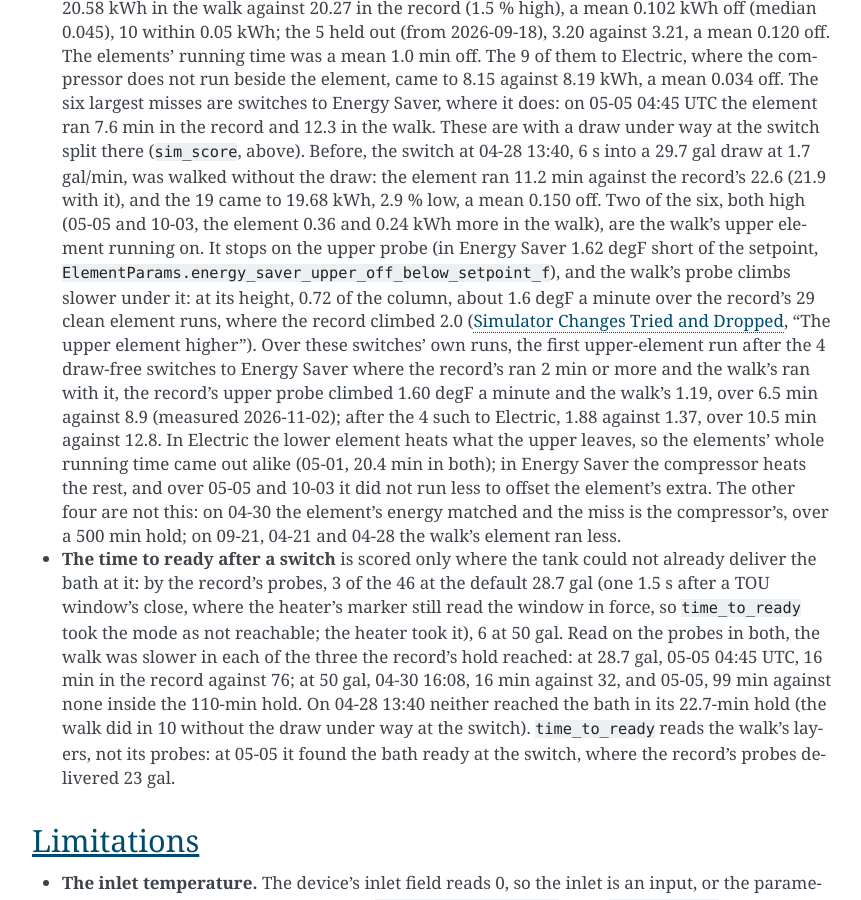
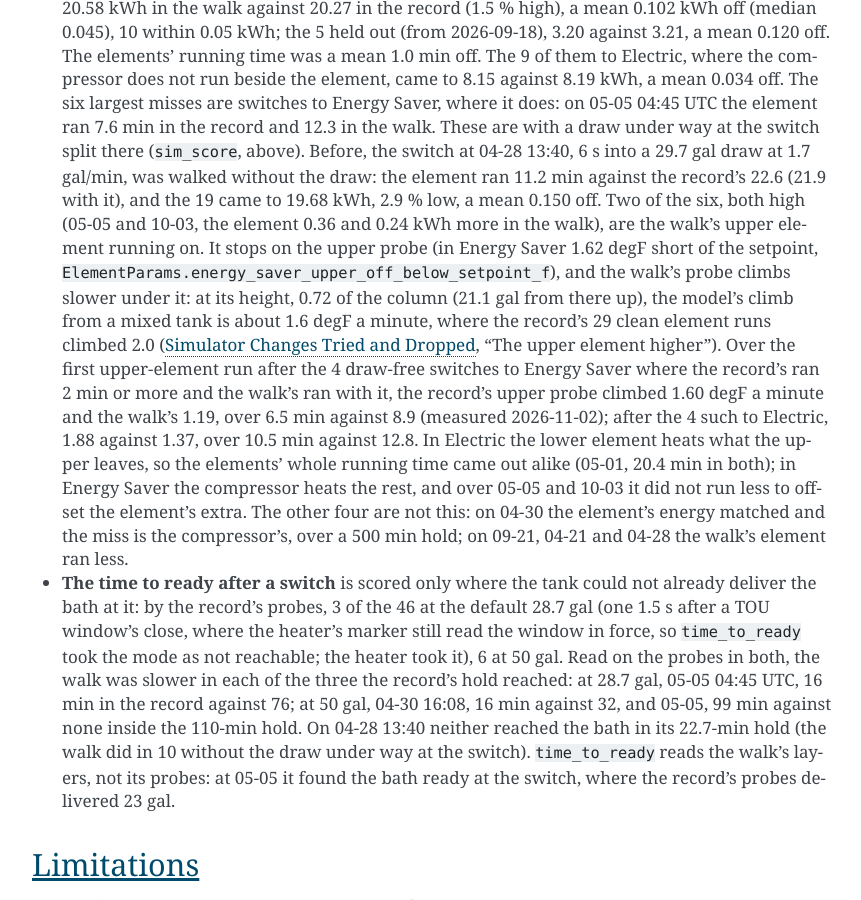
Before and after one commit to eman/nwp500-python, a Sphinx documentation site: the page built from docs/explanation/simulator.rst, in a window 1280 px wide and 900 px high, scrolled down 13233 px. Shown: the whole window, without its empty margins (338-1199 px from the left). Built offline with Sphinx 7.4.7, drawn with Linux system fonts in a browser that asks for light colours.

Commit message:
docs(sim): the 1.6 is the model's climb from a mixed tank

```diff
--- a/docs/explanation/simulator.rst
+++ b/docs/explanation/simulator.rst
@@ -764,12 +764,12 @@ the parameters in use (fitted before 2026-09-18, the share at 0.25):
   walk), are the walk's upper element running on. It stops on the upper
   probe (in Energy Saver 1.62 degF short of the setpoint,
   ``ElementParams.energy_saver_upper_off_below_setpoint_f``), and the
-  walk's probe climbs slower under it: at its height, 0.72 of the
-  column, about 1.6 degF a minute over the record's 29 clean element
-  runs, where the record climbed 2.0 (:doc:`simulator-tried`, "The upper
-  element higher"). Over these switches' own runs, the first
-  upper-element run after the 4 draw-free switches to Energy Saver where
-  the record's ran 2 min or more and the walk's ran with it, the
+  walk's probe climbs slower under it: at its height, 0.72 of the column
+  (21.1 gal from there up), the model's climb from a mixed tank is about
+  1.6 degF a minute, where the record's 29 clean element runs climbed
+  2.0 (:doc:`simulator-tried`, "The upper element higher"). Over the
+  first upper-element run after the 4 draw-free switches to Energy Saver
+  where the record's ran 2 min or more and the walk's ran with it, the
   record's upper probe climbed 1.60 degF a minute and the walk's 1.19,
   over 6.5 min against 8.9 (measured 2026-11-02); after the 4 such to
   Electric, 1.88 against 1.37, over 10.5 min against 12.8. In Electric
```
